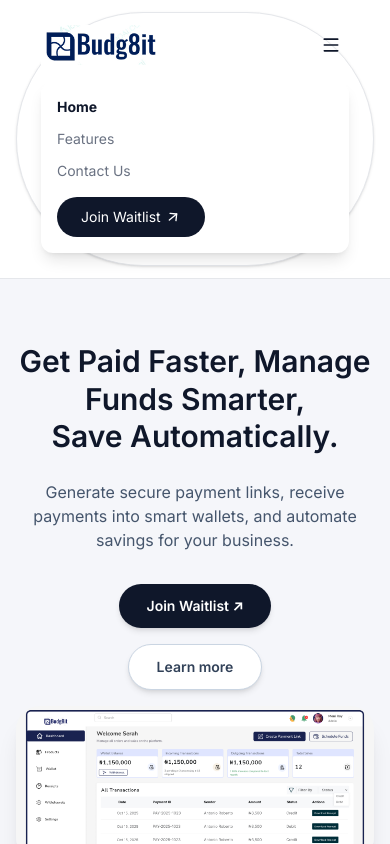
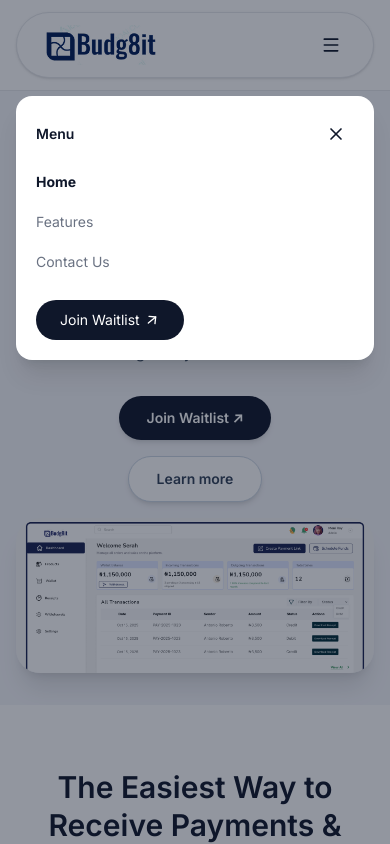
Before and after one commit to MikeDamilola/budg8it-Waitlist, a React (Vite) app: page / in a window 390 px wide. Both pictures are taken after a click on the button "Toggle navigation menu". Shown: the top 844 px of the page. Built offline with nearby package versions, Linux system fonts and the light colour scheme.

Commit message:
animating the mmenu icon for mobile view

```diff
--- a/src/components/Navbar.jsx
+++ b/src/components/Navbar.jsx
@@ -1,5 +1,5 @@
 import { useState } from 'react'
-import { ArrowUpRight, Menu } from 'lucide-react'
+import { ArrowUpRight, Menu, X } from 'lucide-react'
 import logo from '../assets/budg8it-logo.png'
 
 const links = ['Home', 'Features', 'Contact Us']
@@ -63,9 +63,32 @@
             </button>
           </div>
 
-          {menuOpen && (
-            <div className="mt-4 rounded-xl bg-white p-4 shadow-lg md:hidden">
-              <nav className="flex flex-col gap-3">
+          <div
+            className={`fixed inset-0 z-40 transition-opacity duration-300 md:hidden ${
+              menuOpen ? 'pointer-events-auto bg-slate-900/45 opacity-100' : 'pointer-events-none bg-slate-900/0 opacity-0'
+            }`}
+            onClick={() => setMenuOpen(false)}
+            role="presentation"
+          >
+            <div
+              className={`absolute right-4 top-24 w-[calc(100%-2rem)] rounded-2xl bg-white p-5 shadow-xl transition-transform duration-300 ease-out ${
+                menuOpen ? 'translate-x-0' : 'translate-x-[120%]'
+              }`}
+              onClick={(event) => event.stopPropagation()}
+            >
+              <div className="mb-5 flex items-center justify-between">
+                <p className="text-sm font-semibold text-[#0F172A]">Menu</p>
+                <button
+                  type="button"
+                  onClick={() => setMenuOpen(false)}
+                  className="rounded-md p-2 text-[#0F172A] transition hover:bg-slate-100"
+                  aria-label="Close navigation menu"
+                >
+                  <X className="h-5 w-5" />
+                </button>
+              </div>
+
+              <nav className="flex flex-col gap-5">
                 {links.map((link) => (
                   <a
                     key={link}
@@ -82,14 +105,14 @@
                 <a
                   href="#waitlist"
                   onClick={() => setMenuOpen(false)}
-                  className="mt-1 inline-flex w-fit items-center gap-1 rounded-full bg-[#0F172A] px-6 py-2.5 text-sm text-white transition-all duration-200 hover:opacity-90"
+                  className="mt-2 inline-flex w-fit items-center gap-1 rounded-full bg-[#0F172A] px-6 py-2.5 text-sm text-white transition-all duration-200 hover:opacity-90"
                 >
                   Join Waitlist
                   <ArrowUpRight className="h-4 w-4 rotate-6" />
                 </a>
               </nav>
             </div>
-          )}
+          </div>
         </div>
       </div>
     </header>
```
